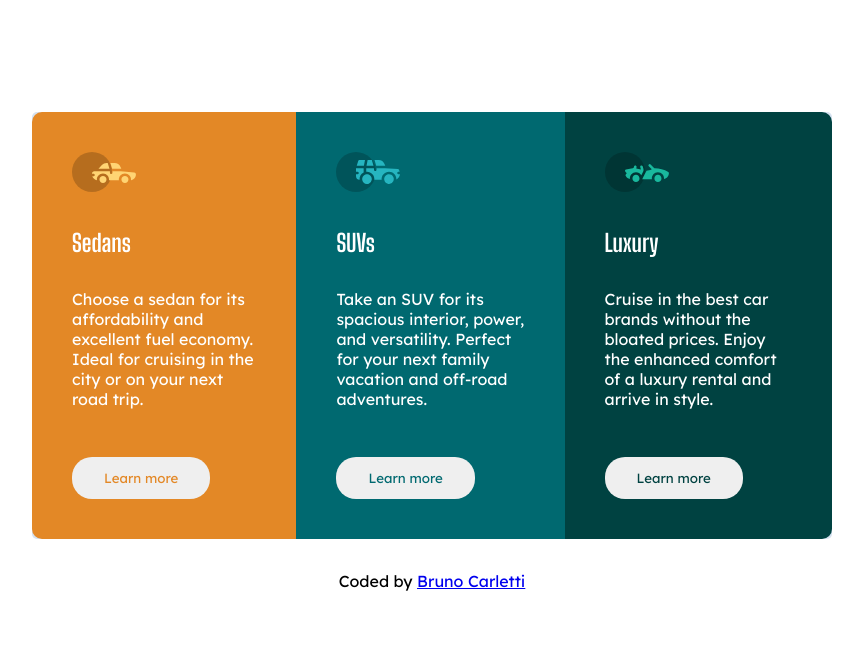
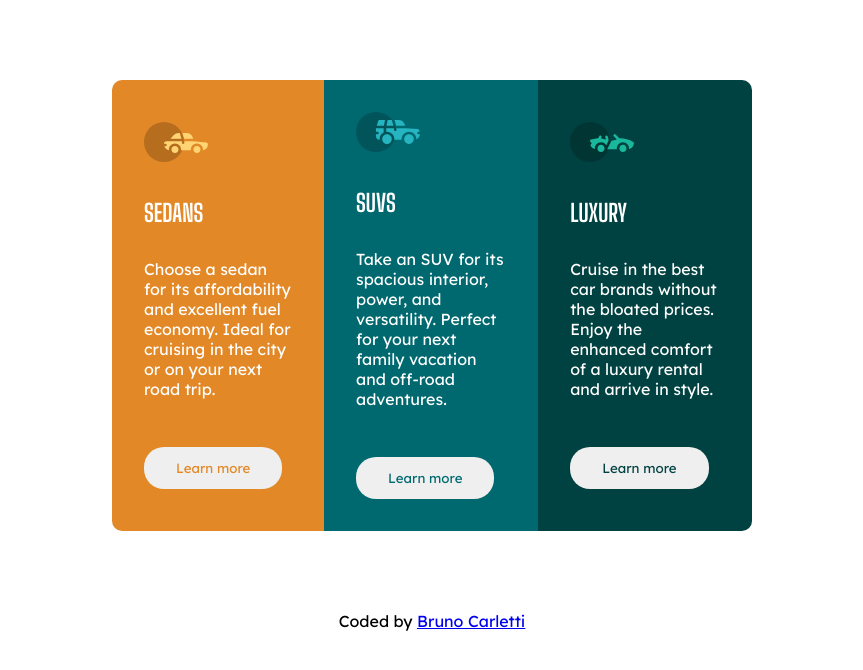
Before and after one commit to brunocarletti182/3Columns-preview, a plain HTML site: page index.html in a window 1280 px wide. Shown: the whole page, without its empty margins (208-1071 px from the left). Drawn offline with Linux system fonts and the light colour scheme.

Commit message:
Add files via upload
v2

```diff
--- a/index.html
+++ b/index.html
@@ -29,20 +29,20 @@
       <tr>
         <td class="sedans">
           <img src="./images/icon-sedans.svg" alt="">
-          <h2>Sedans</h2>
+          <h2>SEDANS</h2>
           <p class="firstItem">Choose a sedan for its affordability and excellent fuel economy. Ideal for cruising in the city or on your next road trip.</p>
           <button class="buttonSedans">Learn more</button>
         </td>
         <td class="suvs">
           <img src="./images/icon-suvs.svg" alt="">
-          <h2>SUVs</h2>
+          <h2>SUVS</h2>
           <p>Take an SUV for its spacious interior, power, and versatility. Perfect for your next family vacation
           and off-road adventures.</p>
           <button class="buttonSuvs">Learn more</button>
         </td>
         <td class="luxury">
           <img src="./images/icon-luxury.svg" alt="">
-          <h2>Luxury</h2>
+          <h2>LUXURY</h2>
           <p>Cruise in the best car brands without the bloated prices. Enjoy the enhanced comfort of a luxury
           rental and arrive in style.</p>
           <button class="buttonLuxury">Learn more</button>
--- a/style.css
+++ b/style.css
@@ -8,29 +8,19 @@
     padding: 0;
 }
 
-
-main {
-    background-color: hsl(212, 45%, 89%);
-    display: flex;
+.container {
     align-items: center;
-    justify-content: center;
-}
-
-.container {
-    width: 800px;
-    align-items: center;
-    border-radius: 5px;
     color: white;
     margin-left: auto;
     margin-right: auto;
-    margin-top: 7rem;
-
+    margin: 5rem;
+    text-align: left;
+    padding: 0px 15rem;
 }
 
 p {
     font-family: 'Lexend Deca', sans-serif;
     margin-bottom: 3rem;
-
 }
 
 h2 {
@@ -40,7 +30,7 @@ h2 {
 }
 
 .sedans, .suvs, .luxury {
-    padding: 2.5rem;
+    padding: 2rem;
     border: 0px;
 }
 .sedans{
```
